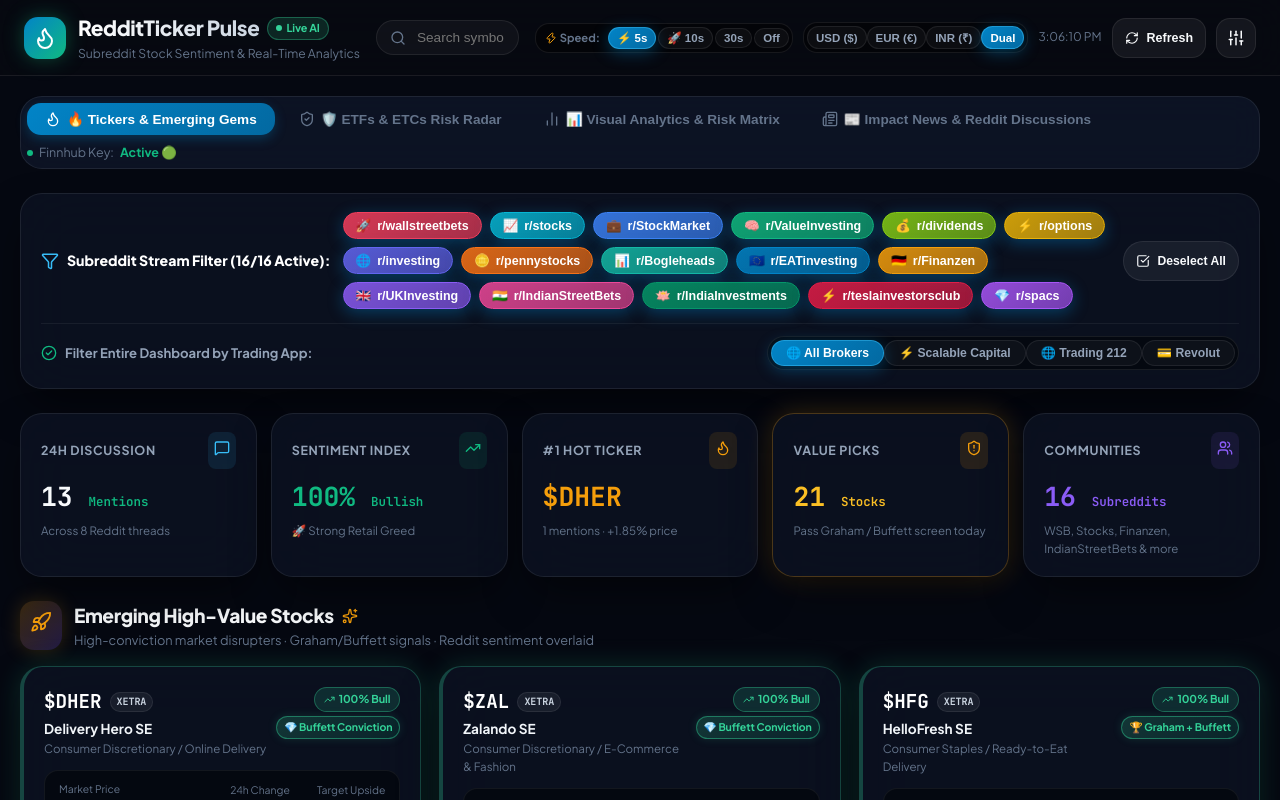
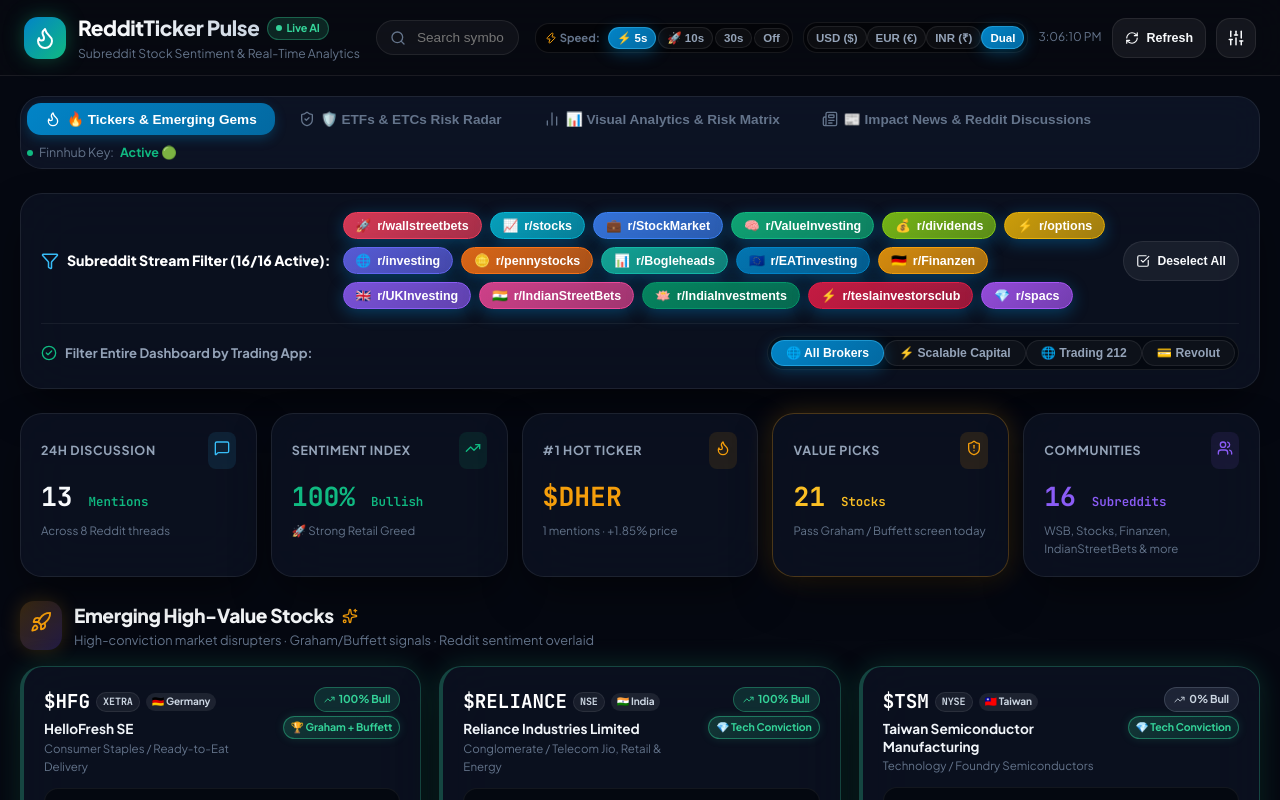
Before and after one commit to sarjodas/reddit-stock-dashboard, a React (Vite) app: page / in a window 1280 px wide. Shown: the top 800 px of the page. Built offline with nearby package versions, Linux system fonts and the light colour scheme; no server answers.

Commit message:
feat: surface high potential emerging gems across global markets

```diff
--- a/src/components/EmergingGems.jsx
+++ b/src/components/EmergingGems.jsx
@@ -2,10 +2,66 @@ import React from 'react';
 import { Rocket, TrendingUp, ShieldAlert, Sparkles, ArrowUpRight, Zap, ShieldCheck, MessageSquare } from 'lucide-react';
 import { formatCurrency } from '../services/stockApi';
 
+// Helper: Categorize market region for diversity
+function getMarketRegion(country = '') {
+  const c = country.toLowerCase();
+  if (c.includes('usa') || c.includes('us')) return 'US Market';
+  if (c.includes('india')) return 'Indian Market';
+  if (c.includes('taiwan') || c.includes('asia') || c.includes('china') || c.includes('japan')) return 'Asian / Global';
+  if (c.includes('europe') || c.includes('germany') || c.includes('netherlands') || c.includes('denmark') || c.includes('france') || c.includes('uk')) return 'European Market';
+  return 'Global Market';
+}
+
+// Helper: Calculate multi-factor Highest Potential Score
+function calculatePotentialScore(s) {
+  const upside = s.impliedUpside || 0;
+  const ltScore = s.longTermScore || 50;
+  const stScore = s.shortTermScore || 50;
+  const analystRatingWeight = (s.analystScore || 3.5) * 10;
+  const gemBonus = s.isEmergingGem ? 30 : 0;
+  const buffettBonus = s.valueSignal?.buffettPasses ? 15 : 0;
+  const grahamBonus = s.valueSignal?.grahamPasses ? 10 : 0;
+
+  return (upside * 0.45) + (ltScore * 0.25) + (stScore * 0.1) + analystRatingWeight + gemBonus + buffettBonus + grahamBonus;
+}
+
 export default function EmergingGems({ stocks, onSelectTicker, currencyMode, fxRate }) {
-  const gems = stocks
-    .filter(s => s.isEmergingGem || s.longTermScore >= 75 || s.mentionChange24h >= 40)
-    .slice(0, 4);
+  // 1. Filter candidate gems (marked as emerging gem, high conviction, or high analyst upside)
+  const candidates = stocks.filter(s =>
+    s.isEmergingGem ||
+    (s.impliedUpside || 0) >= 15 ||
+    (s.longTermScore || 0) >= 75 ||
+    (s.valueSignal && s.valueSignal.buffettPasses)
+  );
+
+  // 2. Rank candidate gems by calculated Potential Score
+  const ranked = [...candidates].sort((a, b) => calculatePotentialScore(b) - calculatePotentialScore(a));
+
+  // 3. Select top potential stocks ensuring cross-market regional diversity (US, Europe, Asia, India)
+  const selectedGems = [];
+  const selectedRegions = new Set();
+
+  // First pass: pick highest potential stock per region
+  for (const stock of ranked) {
+    const region = getMarketRegion(stock.country);
+    if (!selectedRegions.has(region)) {
+      selectedGems.push(stock);
+      selectedRegions.add(region);
+      if (selectedGems.length >= 4) break;
+    }
+  }
+
+  // Second pass: fill remaining slots with highest overall potential if needed
+  if (selectedGems.length < 4) {
+    for (const stock of ranked) {
+      if (!selectedGems.some(s => s.symbol === stock.symbol)) {
+        selectedGems.push(stock);
+        if (selectedGems.length >= 4) break;
+      }
+    }
+  }
+
+  const gems = selectedGems;
 
   if (gems.length === 0) return null;
 
@@ -60,13 +116,18 @@ export default function EmergingGems({ stocks, onSelectTicker, currencyMode, fxR
               {/* ── Row 1: Symbol + Name + Badges ── */}
               <div style={{ display: 'flex', alignItems: 'flex-start', justifyContent: 'space-between', gap: '8px' }}>
                 <div style={{ minWidth: 0 }}>
-                  <div style={{ display: 'flex', alignItems: 'center', gap: '8px', flexWrap: 'wrap', marginBottom: '3px' }}>
+                  <div style={{ display: 'flex', alignItems: 'center', gap: '6px', flexWrap: 'wrap', marginBottom: '3px' }}>
                     <span style={{ fontSize: '1.2rem', fontWeight: 800, fontFamily: 'var(--font-mono)', color: '#fff', flexShrink: 0 }}>
                       ${stock.symbol}
                     </span>
                     <span className="badge badge-exchange" style={{ fontSize: '0.63rem', padding: '1px 6px' }}>
                       {stock.exchange?.split('/')[0]?.trim()}
                     </span>
+                    {stock.country && (
+                      <span className="badge" style={{ fontSize: '0.63rem', padding: '1px 6px', background: 'rgba(255,255,255,0.08)', color: '#cbd5e1' }}>
+                        {stock.country.split('/')[0]?.trim()}
+                      </span>
+                    )}
                   </div>
                   <div style={{ fontSize: '0.85rem', fontWeight: 700, color: '#f1f5f9', lineHeight: 1.3, display: '-webkit-box', WebkitLineClamp: 2, WebkitBoxOrient: 'vertical', overflow: 'hidden' }}>
                     {stock.name}
```
